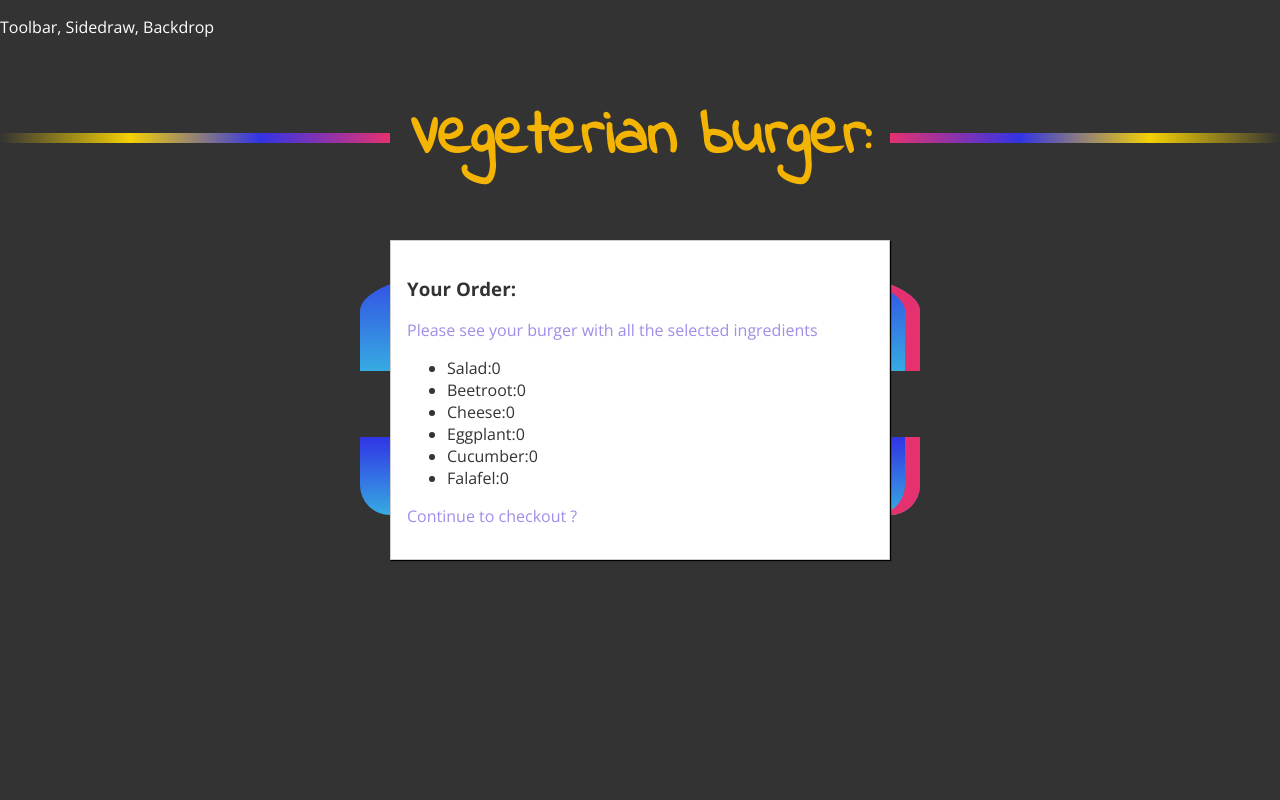
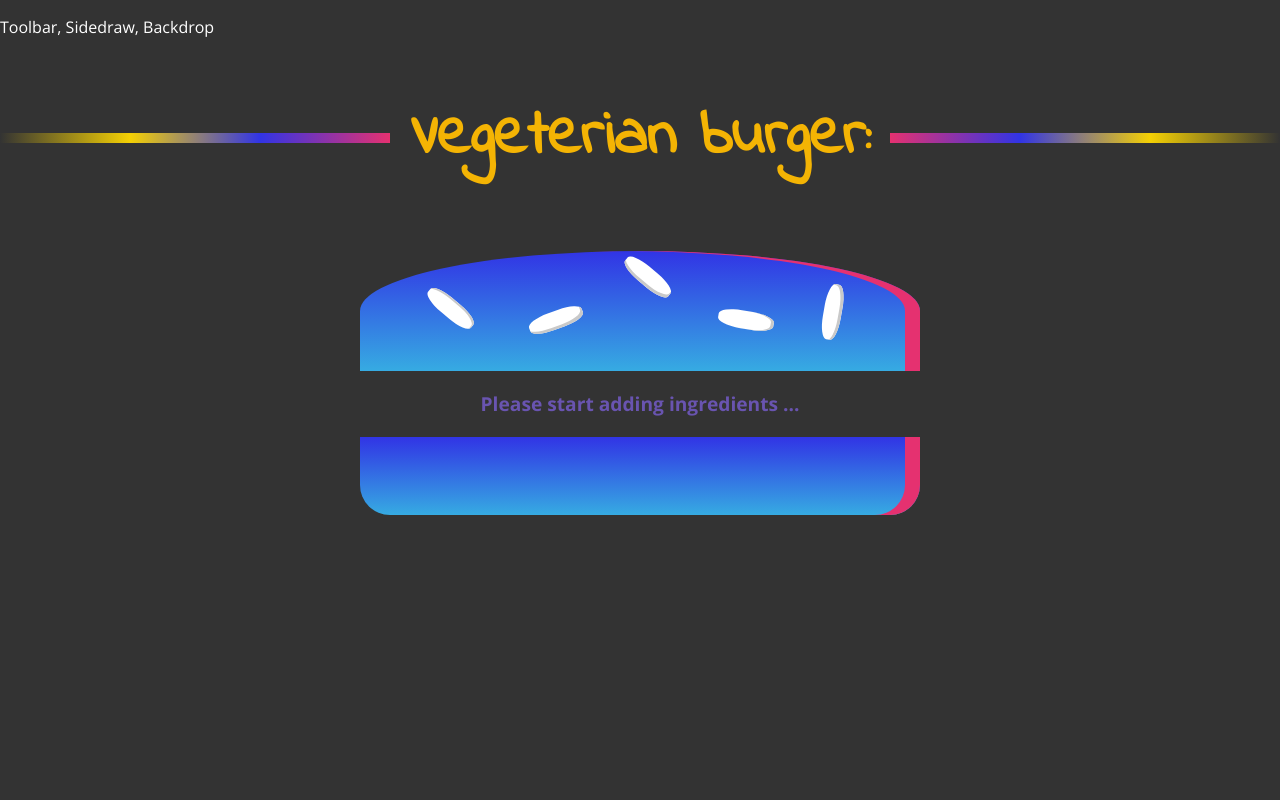
Before and after one commit to agorodinskaya/react-burger-builder, a React (Create React App) app: page / in a window 1280 px wide. Shown: the top 800 px of the page. Built offline with nearby package versions, Linux system fonts and the light colour scheme; the HTML template or start-up script is replaced by a standard one.

Commit message:
modal fade

```diff
--- a/src/components/Burger/BuildControls/BuildControls.js
+++ b/src/components/Burger/BuildControls/BuildControls.js
@@ -23,7 +23,7 @@
         disabled = {props.disabled[ctrl.type]}
       />
     ))}
-    <button className={classes.OrderButton} disabled = {!props.purchasable}>Order now</button>
+    <button className={classes.OrderButton} disabled = {!props.purchasable} onClick={props.ordered}>Order now</button>
   </div>
 );
 
--- a/src/components/UI/Modal/Modal.js
+++ b/src/components/UI/Modal/Modal.js
@@ -1,7 +1,10 @@
 import React from 'react';
 import classes from './Modal.module.css'
 const modal = (props) => (
-    <div className = {classes.Modal}>
+    <div className = {classes.Modal} style = {{
+        transform: props.show ? 'translateY(0)' : 'translateY(-100vh)',
+        opacity: props.show ? '1' : '0'
+        }}>
         {props.children}
     </div>
 );
--- a/src/containers/BurgerBuilder/BurgerBuilder.js
+++ b/src/containers/BurgerBuilder/BurgerBuilder.js
@@ -23,7 +23,8 @@
       falafel: 0,
     },
     totalPrice: 4,
-    purchasable: false
+    purchasable: false,
+    purchasing: false
   };
   updatePurchaseState = (ingredients) => {
     const sum = Object.keys(ingredients).map(ingkey => {
@@ -63,6 +64,9 @@
     this.setState({ totalPrice: newPrice, ingredients: updatedIngredients });
     this.updatePurchaseState(updatedIngredients);
   };
+  purchaseHandler = () => {
+    this.setState({purchasing : true})
+  }
   render() {
     const disabledInfo = {
       ...this.state.ingredients
@@ -72,7 +76,7 @@
     }
     return (
       <Aux>
-        <Modal><OrderSummary ingredients = {this.state.ingredients}/></Modal>
+        <Modal show={this.state.purchasing}><OrderSummary ingredients = {this.state.ingredients}/></Modal>
         <Burger ingredients={this.state.ingredients} />
         <BuildControls
           moreIngredient={this.addIngredientHandler}
@@ -80,6 +84,7 @@
           disabled = {disabledInfo}
           price = {this.state.totalPrice}
           purchasable= {this.state.purchasable}
+          ordered = {this.purchaseHandler}
         />
       </Aux>
     );
```
